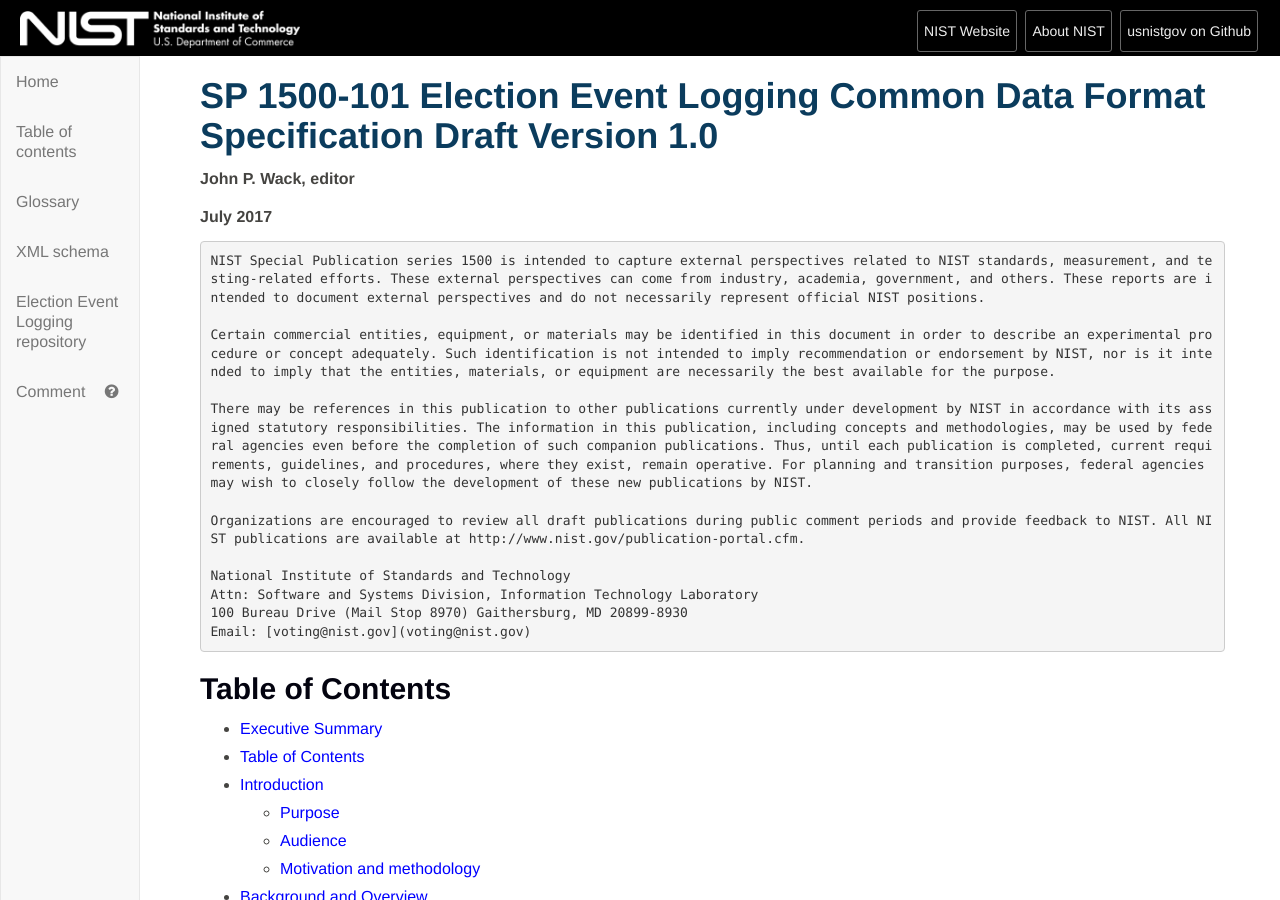
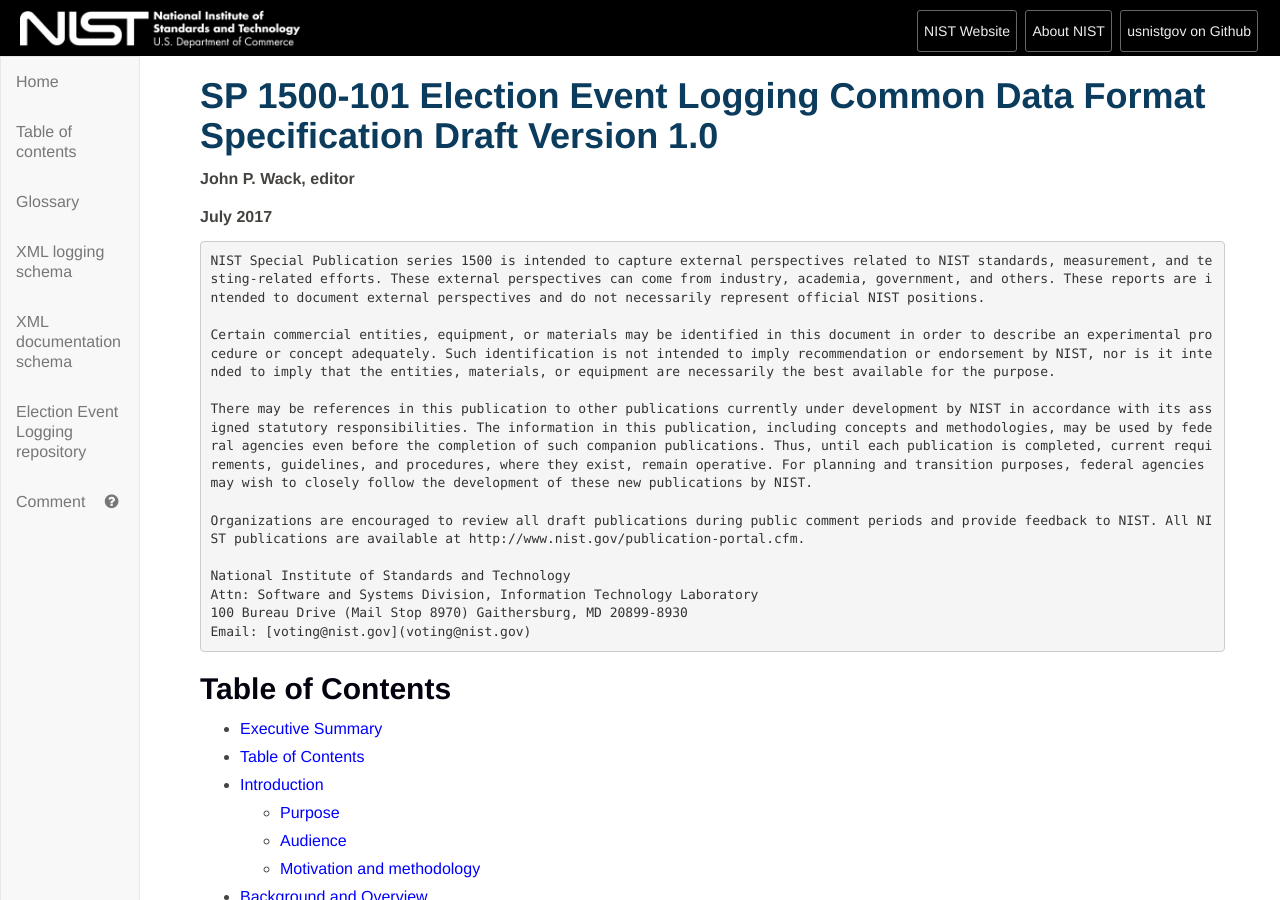
Before and after one commit to usnistgov/ElectionEventLogging, a Jekyll site: the page built from index.md, in a window 1280 px wide and 900 px high. Built offline with Jekyll 4.4.1, drawn with Linux system fonts in a browser that asks for light colours; our own code applies the rules of GitHub Pages for plain Markdown files.

Commit message:
updated text

```diff
--- a/_includes/sidenav.html
+++ b/_includes/sidenav.html
@@ -20,7 +20,10 @@
       <a href="{{ site.baseurl }}/index.html#glossary">Glossary</a>
     </li>
     <li>
-      <a href="{{ site.baseurl }}/index.html#xml-schema">XML schema</a>
+      <a href="{{ site.baseurl }}/index.html#election-event-logging-xml-schema">XML logging schema</a>
+    </li>
+    <li>
+      <a href="{{ site.baseurl }}/index.html#election-event-logging-documentation-xml-schema">XML documentation schema</a>
     </li>
     <li>
       <a href="https://github.com/{{ site.org_name }}/{{ site.repo_name }}" class="icon">Election Event Logging repository</a>
```
